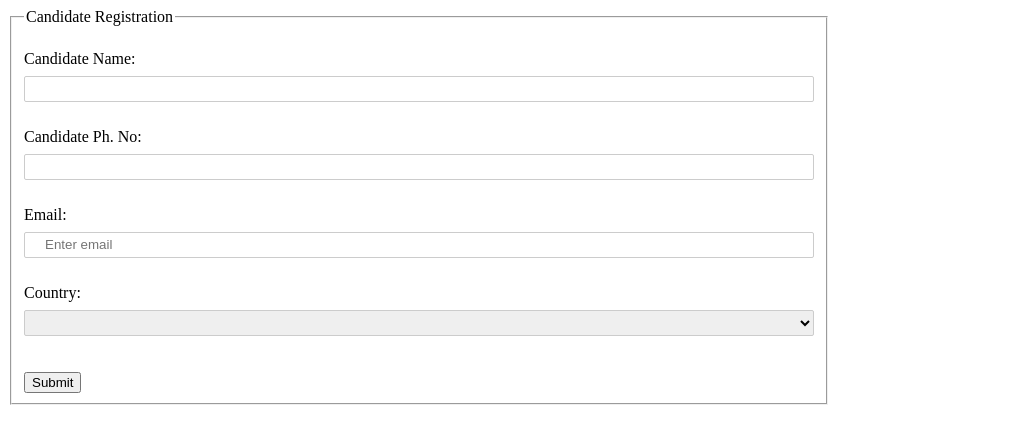
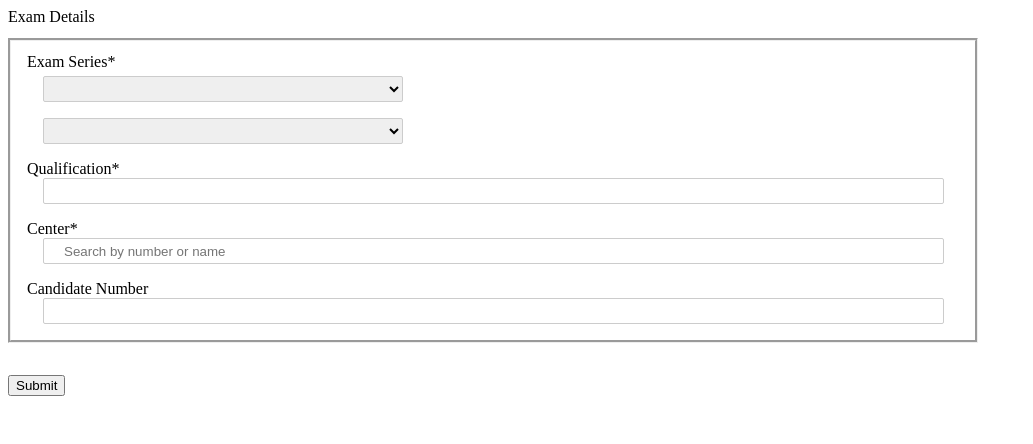
Before and after one commit to GnaneshVadlamudi/RegistrationForm, a React (Create React App) app: page / in a window 1280 px wide. Shown: the top 444 px of the page, without its empty margins (0-1033 px from the left). Built offline with nearby package versions, Linux system fonts and the light colour scheme.

Commit message:
Code changes are in progress

```diff
--- a/src/Exam/Exam.js
+++ b/src/Exam/Exam.js
@@ -1,26 +1,22 @@
 import React from "react";
-import "./styles.css";
+import "./../styles.css";
 import Form from "react-bootstrap/Form";
 import Col from "react-bootstrap/Form";
 //import Form from 'bootstrap';
 
-export default class App extends React.Component {
+export default class Exam extends React.Component {
   constructor(props) {
     super(props);
     this.state = {
       examSeries: "",
       Qualification: "",
       Center: "",
-
-      candidateName: "",
-      candidatePh: "",
-      candidateEmail: "",
-      candidateCountry: "",
+      CandidateNumber: "",
       errors: {
-        candidateName: "",
-        candidatePh: "",
-        candidateEmail: "",
-        candidateCountry: ""
+        examSeries: "",
+        Qualification: "",
+        Center: "",
+        CandidateNumber: ""
       }
     };
 
@@ -84,83 +80,90 @@ export default class App extends React.Component {
     const { errors } = this.state;
     return (
       <div className="mainDiv">
+        <label style={{}}>Exam Details</label>
         <Form onSubmit={this.handleSubmit}>
-          <fieldset>
-            <legend>Candidate Registration</legend>
-            <br />
+          <div
+            style={{
+              borderStyle: "groove",
+              paddingTop: 12,
+              paddingLeft: 16,
+              marginTop: 12,
+              width: 75 + "%"
+            }}
+          >
+            <label>Exam Series* </label>
+            <Form.Row className="form-group row">
+              <Form.Group
+                as={Col}
+                controlId="formGridState"
+                style={{ marginTop: 5, width: 40 + "%" }}
+              >
+                <Form.Control
+                  as="select"
+                  className="inputStyle"
+                  placeholder="Month"
+                  defaultValue="Choose..."
+                >
+                  <option>Choose...</option>
+                  <option>...</option>
+                </Form.Control>
+              </Form.Group>
 
-            <Form.Group controlId="formGridCandidatename">
-              <Form.Label>Candidate Name: </Form.Label>
+              <Form.Group
+                as={Col}
+                controlId="formGridState"
+                style={{ width: 40 + "%" }}
+              >
+                <Form.Control
+                  as="select"
+                  className="inputStyle"
+                  placeholder="Year"
+                  defaultValue="Choose..."
+                >
+                  <option>Choose...</option>
+                  <option>...</option>
+                </Form.Control>
+              </Form.Group>
+            </Form.Row>
+
+            <Form.Group controlId="formGridQualification">
+              <Form.Label>Qualification* </Form.Label>
               <Form.Control
                 type="text"
                 className="inputStyle"
-                id="candidateName"
-                value={this.state.candidateName}
+                id="Qualification"
+                value={this.state.Qualification}
                 onChange={this.handleChange}
                 placeholder=""
               />
-              {errors.candidateName.length > 0 && (
-                <span className="error">{errors.candidateName}</span>
-              )}
             </Form.Group>
-            <br />
 
-            <Form.Group controlId="formGridCandidatePh">
-              <Form.Label>Candidate Ph. No: </Form.Label>
+            <Form.Group as={Col} controlId="formGridCenter">
+              <Form.Label>Center* </Form.Label>
+              <Form.Control
+                type="text"
+                className="inputStyle"
+                id="Center"
+                value={this.state.Center}
+                onChange={this.handleChange}
+                placeholder="Search by number or name"
+              />
+            </Form.Group>
+
+            <Form.Group as={Col} controlId="formGridCountry">
+              <Form.Label>Candidate Number </Form.Label>
               <Form.Control
                 type="number"
                 className="inputStyle"
-                id="candidatePh"
-                value={this.state.candidatePh}
+                id="candidateNumber"
+                value={this.state.candidateNumber}
                 onChange={this.handleChange}
-                placeholder=""
               />
-              {errors.candidatePh.length > 0 && (
-                <span className="error">{errors.candidatePh}</span>
-              )}
             </Form.Group>
-            <br />
-
-            <Form.Group as={Col} controlId="formGridEmail">
-              <Form.Label>Email: </Form.Label>
-              <Form.Control
-                type="email"
-                className="inputStyle"
-                id="candidateEmail"
-                value={this.state.candidateEmail}
-                onChange={this.handleChange}
-                placeholder="Enter email"
-              />
-              {errors.candidateEmail.length > 0 && (
-                <span className="error">{errors.candidateEmail}</span>
-              )}
-            </Form.Group>
-            <br />
-
-            <Form.Group as={Col} controlId="formGridCountry">
-              <Form.Label>Country: </Form.Label>
-              <Form.Control
-                as="select"
-                className="inputStyle"
-                id="candidateCountry"
-                value={this.state.candidateCountry}
-                onChange={this.handleChange}
-                defaultValue="Choose..."
-              >
-                <option>Choose...</option>
-                <option value="america">America</option>
-                <option value="india">India</option>
-                <option value="uk">UK</option>
-              </Form.Control>
-              {errors.candidateCountry.length > 0 && (
-                <span className="error">{errors.candidateCountry}</span>
-              )}
-            </Form.Group>
-            <br />
-            <div className="submit">
-              <button>Submit</button>
-            </div>
-          </fieldset>
+          </div>
+          <div className="submit">
+            <button>Submit</button>
+          </div>
         </Form>
       </div>
     );
--- a/src/index.js
+++ b/src/index.js
@@ -1,12 +1,13 @@
 import React from "react";
 import ReactDOM from "react-dom";
 
-import App from "./App";
+//import App from "./App";
+import Exam from "./Exam/Exam";
 
 const rootElement = document.getElementById("root");
 ReactDOM.render(
   <React.StrictMode>
-    <App />
+    <Exam />
   </React.StrictMode>,
   rootElement
 );
--- a/src/styles.css
+++ b/src/styles.css
@@ -9,10 +9,11 @@
 }
 
 .inputStyle {
-  width: 100%;
+  width: 95%;
   height: 15px;
   padding: 12px 20px;
-  margin: 8px 0;
+  margin-left: 16px;
+  margin-bottom: 16px;
   display: inline-block;
   border: 1px solid #ccc;
   border-radius: 2px;
@@ -23,9 +24,13 @@
   width: 100%;
   display: flex;
   flex-wrap: wrap;
-  margin-top: 10px;
+  margin-top: 32px;
 }
 
 .mainDiv {
-  width: 65%;
+  width: 100%;
 }
+
+.examDiv {
+  border-style: ridge;
+}
```
